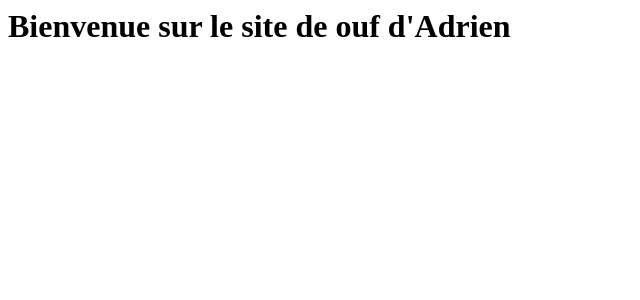
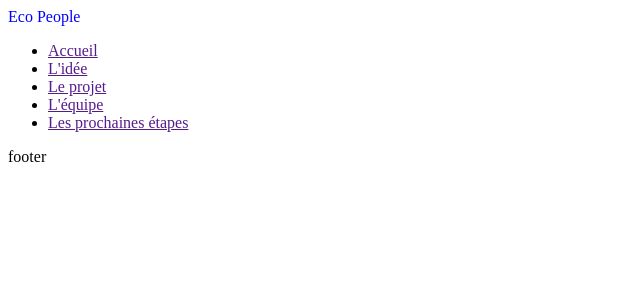
Before and after one commit to tillwf/django_project, a Django app: page / in a window 1280 px wide. Shown: the top 300 px of the page, without its empty margins (0-640 px from the left). Run offline with Django 3.2, Linux system fonts and the light colour scheme.

Commit message:
revamp website

```diff
--- a/eco_people/urls.py
+++ b/eco_people/urls.py
@@ -1,5 +1,9 @@
+from django.contrib import admin
 from django.urls import path, include
+from web_site import views
 
 urlpatterns = [
-    path('', include('web_site.urls')),
+    path('admin/', admin.site.urls),
+    path('', views.home),
+    path('web_site/', include('web_site.urls'))
 ]
--- a/runtime.txt
+++ /dev/null
@@ -1 +0,0 @@
-python-2.7.12
--- /dev/null
+++ b/web_site/static/web_site/style.css
@@ -0,0 +1,3 @@
+header {
+    color: blue;
+}
--- a/web_site/templates/web_site/home.html
+++ b/web_site/templates/web_site/home.html
@@ -1 +1,22 @@
-<h1>Bienvenue sur le site de ouf d'Adrien</h1>
+<!DOCTYPE html>
+{% load static %}
+
+<link rel="stylesheet" type="text/css" href="{% static 'web_site/style.css' %}">
+<html lang="fr">
+<head>
+   <title>Eco People</title>
+</head>
+<body>
+<header>Eco People</header>
+    <nav>
+       <ul>
+            <li><a href="">Accueil</a></li>
+            <li><a href="">L'idée</a></li>
+            <li><a href="">Le projet</a></li>
+            <li><a href="">L'équipe</a></li>
+            <li><a href="">Les prochaines étapes</a></li>
+       </ul>
+   </nav>
+<footer>footer</footer>
+</body>
+</html>
--- a/web_site/urls.py
+++ b/web_site/urls.py
@@ -1,4 +1,4 @@
-from django.urls import path
+from django.urls import path, include
 from . import views
 
 urlpatterns = [
```
Also changed, not shown: eco_people/settings.py (+4 -18 lines), requirements.txt (deleted, +0 -211 lines), 7 other files.
